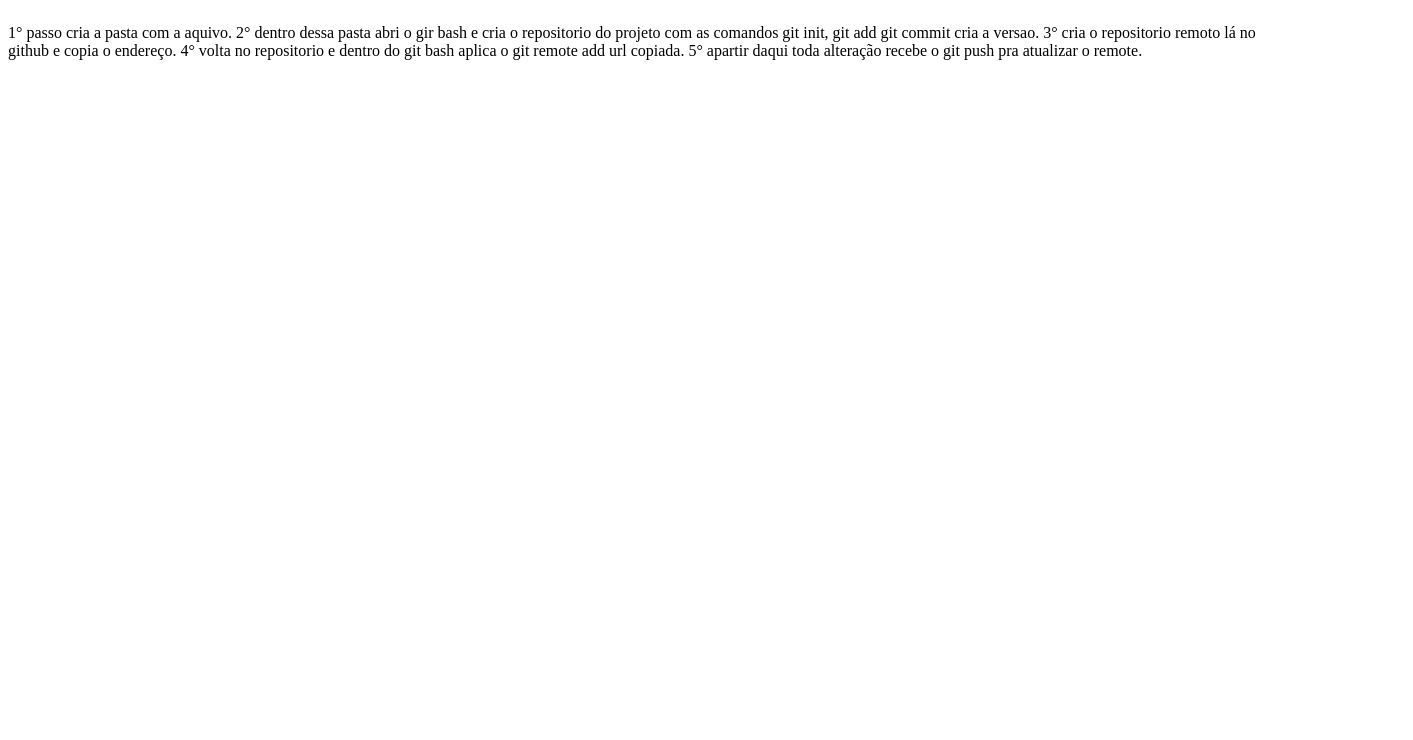
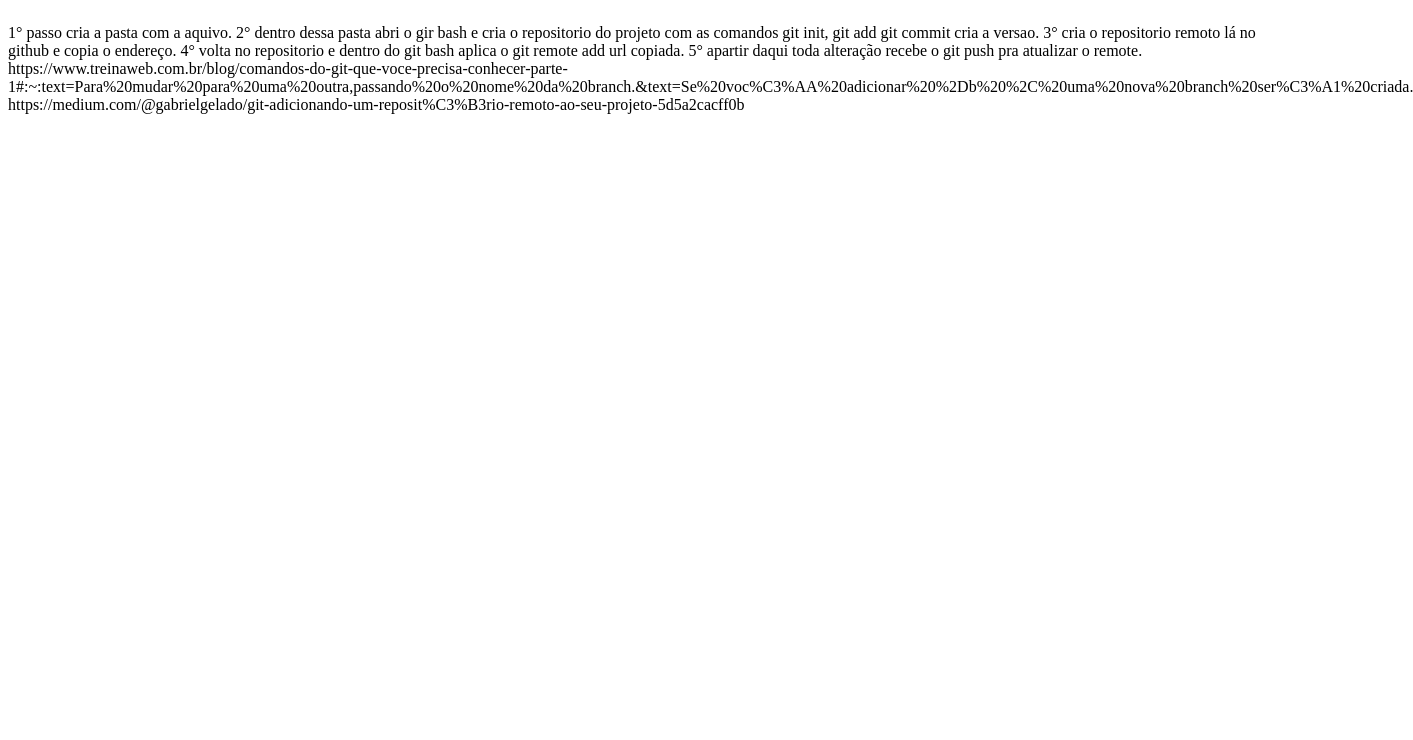
Before and after one commit to Ellielton/teste-remoto, a plain HTML site: page index.html in a window 1280 px wide. Shown: the part 60-800 px from the top of the page, 1413 px wide, since content can reach past the window. Drawn offline with Linux system fonts and the light colour scheme.

Commit message:
adicionei dois links sobre o git e github

```diff
--- a/index.html
+++ b/index.html
@@ -6,3 +6,7 @@ com as comandos git init, git add <nome arquivo> git commit cria a versao.
 3° cria o repositorio remoto lá no github e copia o endereço.
 4° volta no repositorio e dentro do git bash aplica o git remote add url copiada.
 5° apartir daqui toda alteração recebe o git push pra atualizar o remote.
+
+https://www.treinaweb.com.br/blog/comandos-do-git-que-voce-precisa-conhecer-parte-1#:~:text=Para%20mudar%20para%20uma%20outra,passando%20o%20nome%20da%20branch.&text=Se%20voc%C3%AA%20adicionar%20%2Db%20%2C%20uma%20nova%20branch%20ser%C3%A1%20criada.
+
+https://medium.com/@gabrielgelado/git-adicionando-um-reposit%C3%B3rio-remoto-ao-seu-projeto-5d5a2cacff0b
```
